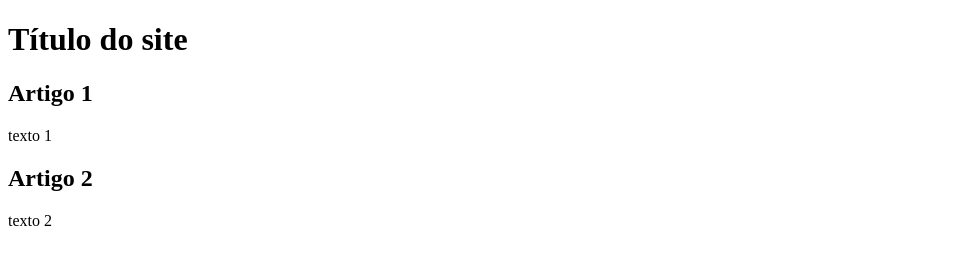
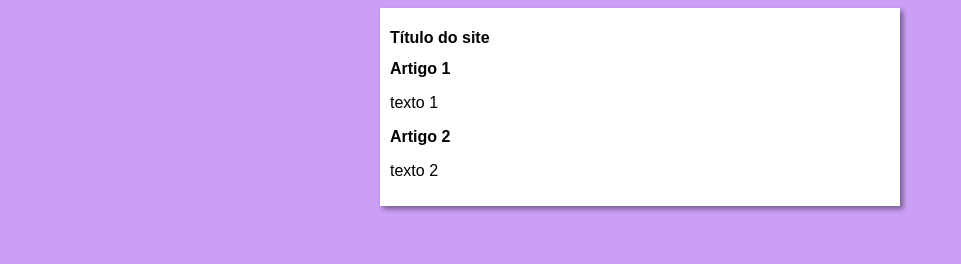
Before and after one commit to MkLinder/Primeiro-site, a plain HTML site: page index.html in a window 1280 px wide. Shown: the whole page, without its empty margins (0-961 px from the left). Drawn offline with Linux system fonts and the light colour scheme.

Commit message:
Iniciando Design

```diff
--- a/index.html
+++ b/index.html
@@ -5,6 +5,7 @@
     <meta http-equiv="X-UA-Compatible" content="IE=edge">
     <meta name="viewport" content="width=device-width, initial-scale=1.0">
     <title>Título</title>
+    <link rel="stylesheet" href="stilos/style.css">
 </head>
 <body>
     <main>
--- /dev/null
+++ b/stilos/style.css
@@ -0,0 +1,16 @@
+* {
+    font-family: Arial, Helvetica, sans-serif;
+    font-size: 16px;
+}
+
+body {
+    background-color: rgb(203, 159, 245);
+}
+
+main {
+    background-color: white;
+    width: 500px;
+    margin: auto;
+    padding: 10px;
+    box-shadow: 3px 3px 5px rgba(0, 0, 0, 0.425);
+}
```
